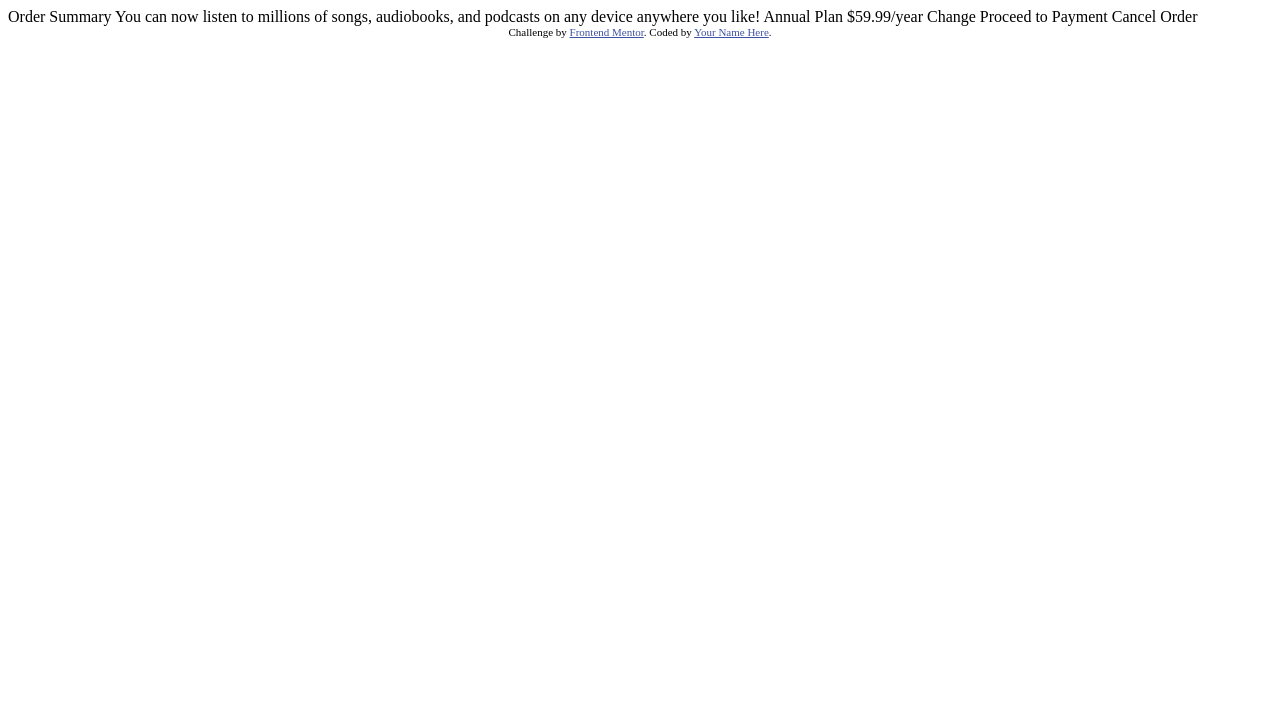
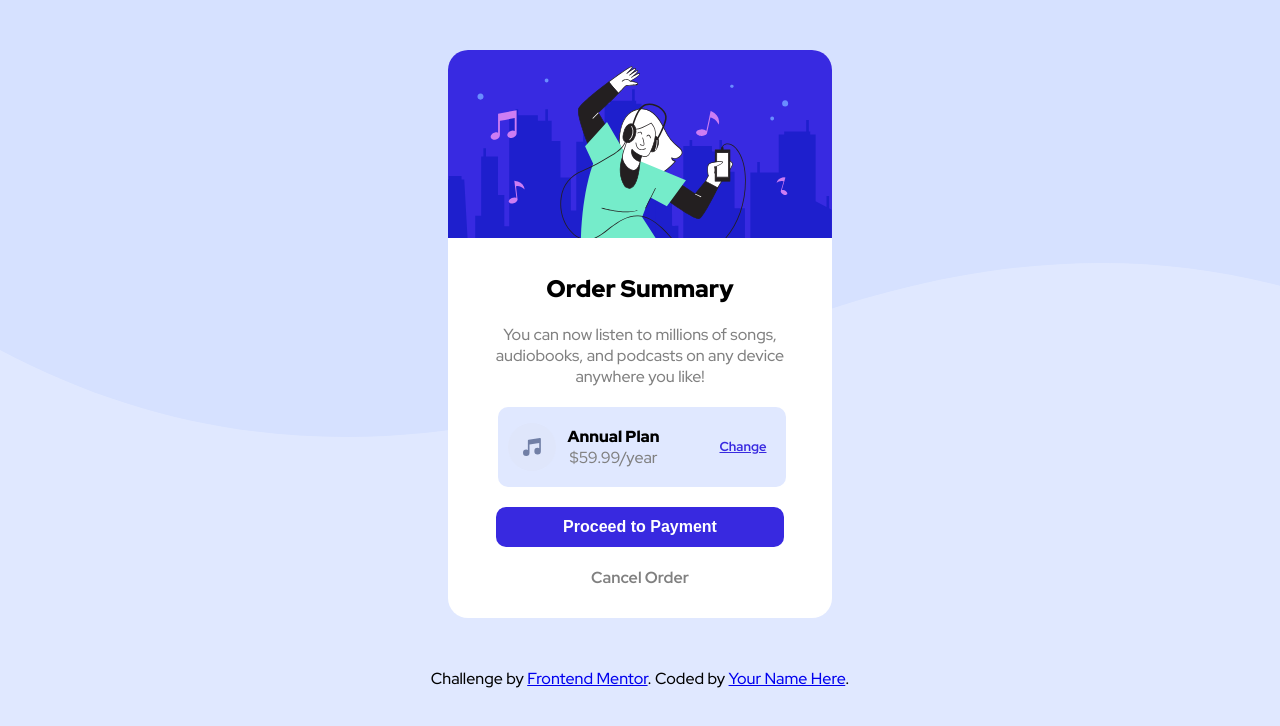
Before and after one commit to missbaah/Order-Summary-Component, a plain HTML site: page index.html in a window 1280 px wide. Drawn offline with Linux system fonts and the light colour scheme.

Commit message:
adding styles sheet

```diff
--- a/index.html
+++ b/index.html
@@ -3,31 +3,39 @@
 <head>
   <meta charset="UTF-8">
   <meta name="viewport" content="width=device-width, initial-scale=1.0"> <!-- displays site properly based on user's device -->
-
   <link rel="icon" type="image/png" sizes="32x32" href="./images/favicon-32x32.png">
-
+  <link rel="preconnect" href="https://fonts.googleapis.com">
+  <link rel="preconnect" href="https://fonts.gstatic.com" crossorigin>
+  <link href="https://fonts.googleapis.com/css2?family=Red+Hat+Display:wght@500;700;900&display=swap" rel="stylesheet">
+  <link rel="stylesheet" href="style.css">
   <title>Frontend Mentor | Order summary card</title>
 
-  <!-- Feel free to remove these styles or customise in your own stylesheet 👍 -->
-  <style>
-    .attribution { font-size: 11px; text-align: center; }
-    .attribution a { color: hsl(228, 45%, 44%); }
-  </style>
 </head>
 <body>
-
-  Order Summary
-
-  You can now listen to millions of songs, audiobooks, and podcasts on any
-  device anywhere you like!
-
-  Annual Plan
-  $59.99/year
-
-  Change
-
-  Proceed to Payment
-  Cancel Order
+ <section class="container">
+    <img class="hero-banner" src="images/illustration-hero.svg" alt="">
+    <h2>Order Summary</h2>
+    <p class="description">
+    You can now listen to millions of songs, audiobooks, and podcasts on any
+    device anywhere you like!
+    </p>
+    <div class="pricing-wrapper">
+      <img src="images/icon-music.svg" alt="">
+      <div>
+        <p class="plan-type">
+        Annual Plan
+        </p>
+        <p class="price">
+          $59.99/year
+        </p>
+    </div>
+      <a href="#">Change</a>
+    </div>
+    <button type="submit">
+      Proceed to Payment
+    </button>
+    <a class="cancel-order" href="#"> Cancel Order</a>
+  </section>
 
   <div class="attribution">
     Challenge by <a href="https://www.frontendmentor.io?ref=challenge" target="_blank">Frontend Mentor</a>.
--- /dev/null
+++ b/style.css
@@ -0,0 +1,112 @@
+:root{
+    --lighter-font: rgb(128, 128, 128);
+}
+
+
+
+
+*{
+    margin: 0px;
+    padding: 0px;
+    box-sizing: border-box;
+}
+
+
+body{
+    width: 100%;
+    height: 100%;
+    font-family: 'Red Hat Display', sans-serif;
+    font-size: 16px;
+    background-image: url("/images/pattern-background-desktop.svg");
+    background-repeat: no-repeat;
+    background-color:  hsl(225, 100%, 94%);
+    text-align: center;
+}
+
+
+.container{
+    background-color: white;
+    width: 30%;
+    height: 60%;
+    margin: 50px auto;
+    border-radius: 20px;
+    overflow: hidden;
+    text-align: center;
+}
+
+.hero-banner{
+    width: 100%;
+}
+
+.container h2 {
+    margin-top: 30px;
+    margin-bottom: 15px;
+    text-align: center;
+    font-weight: 900;
+}
+
+.description{
+  color: var(--lighter-font);
+  margin: 20px;
+}
+
+.pricing-wrapper{
+    background-color: hsl(225, 100%, 94%);
+    margin: 10px 50px;
+    width: 75%;
+    height: 80px;
+    text-align: center;
+    border-radius: 10px;
+    display: grid;
+    grid-template-columns: 30px auto auto;
+    column-gap: 20px;
+    justify-content: center;
+    align-items: center;
+}
+
+.pricing-wrapper img{
+    position: relative;
+    right: 30px;
+}
+
+.pricing-wrapper p{
+    position: relative;
+    right: 20px;
+}
+
+.plan-type{
+    font-weight: 900;
+}
+
+.price{
+    color: var(--lighter-font);
+}
+
+.pricing-wrapper a{
+    position: relative;
+    left: 20px;
+    font-size: 13px;
+    color:hsl(245, 75%, 52%);
+    font-weight: 700;
+}
+
+button{
+    width: 75%;
+    height: 40px;
+    background-color: hsl(245, 75%, 52%);
+    margin: 10px 30px;
+    border: none;
+    color: white;
+    font-weight: 700;
+    border-radius: 10px;
+    font-size: 16px;
+}
+
+.cancel-order{
+    display: block;
+    color: var(--lighter-font);
+    font-weight: 700;
+    text-decoration: none;
+    margin-top: 10px;
+    margin-bottom: 30px;
+}
```
